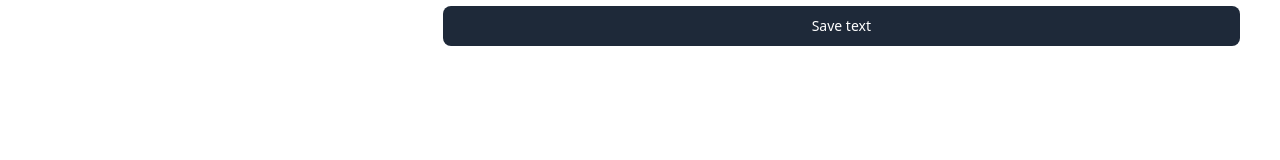
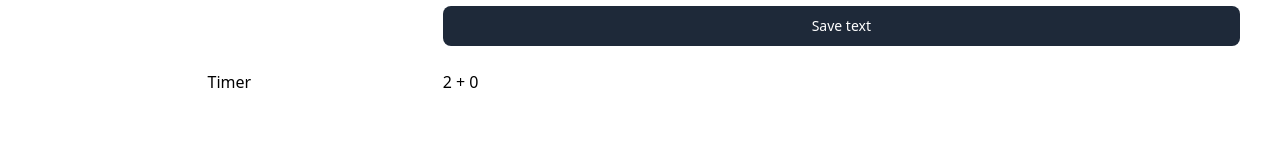
Before and after one commit to ofedchen/just-write, a Vue app: page / in a window 1280 px wide. Shown: the part 453-613 px from the top of the page. Built offline with nearby package versions, Linux system fonts and the light colour scheme; data requests are answered from the project's data file.

Commit message:
added variables for timer

```diff
--- a/src/components/Timer.vue
+++ b/src/components/Timer.vue
@@ -2,21 +2,36 @@
 import { defineProps } from "vue";
 // import { ref } from "vue";
 
-const props = defineProps({ userText: { type: String } });
+/*
+sets timer to current time + 2 minutes
+and converts milliseconds to minutes and seconds
 
-console.log(props.userText);
 
-const countDownTime = new Date();
-
-console.log(new Date().getMinutes());
+*/
 
 const now = new Date().getTime();
+console.log("now " + now);
+
+const countDownTime = now + 120000;
+console.log(countDownTime);
 
 const distance = countDownTime - now;
+console.log("distance " + distance);
+
+const min = Math.floor((distance % (1000 * 60 * 60)) / (1000 * 60));
+console.log("min " + min)
+
+const sec =Math.floor((distance % (1000 * 60)) / 1000);
+console.log("sec " + sec);
+
+
 </script>
 
 <template>
   <button @click="toggleEvents" type="button">Timer</button>
+  <div>
+    {{ min }} + {{ sec }}
+  </div>
 </template>
 
 <!--
--- a/src/views/HomeView.vue
+++ b/src/views/HomeView.vue
@@ -1,11 +1,13 @@
 <script setup>
 import PromptGenarator from "../components/PromptGenerator.vue";
 import Textfield from "../components/Textfield.vue";
+import Timer from "../components/Timer.vue";
 </script>
 
 <template>
     <main class="grid grid-cols-1 md:grid-cols-3 gap-4 px-8">
       <PromptGenarator />
       <Textfield class="md:col-span-2" />
+      <Timer />
     </main>
 </template>
```
